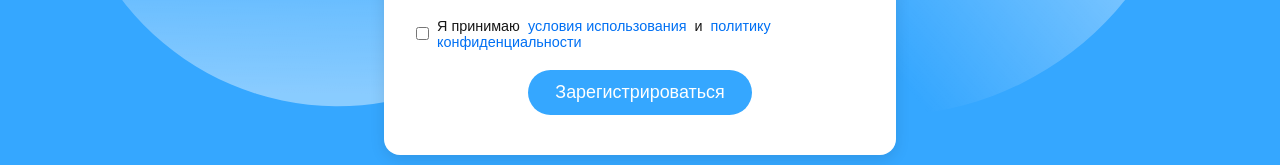
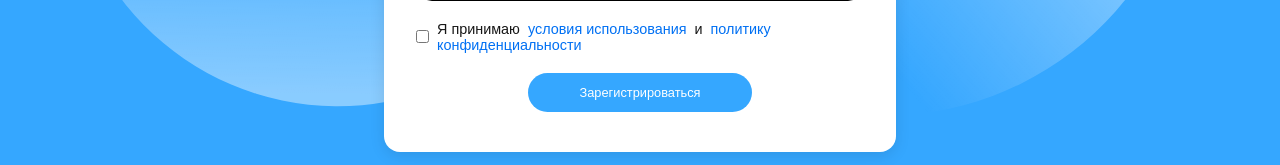
Before and after one commit to KIYOKATA-1/diploma_front, a Next.js app: page /register in a window 1280 px wide. Shown: the part 586-751 px from the top of the page. Built offline with nearby package versions, Linux system fonts and the light colour scheme.

Commit message:
change font size

```diff
--- a/src/app/register/register.module.scss
+++ b/src/app/register/register.module.scss
@@ -148,7 +148,7 @@
         border: none;
         border-radius: 50px;
         color: #fff;
-        font-size: 1.4vw;
+        font-size: 1vw;
         cursor: pointer;
         transition: background-color 0.3s ease;
 
```
